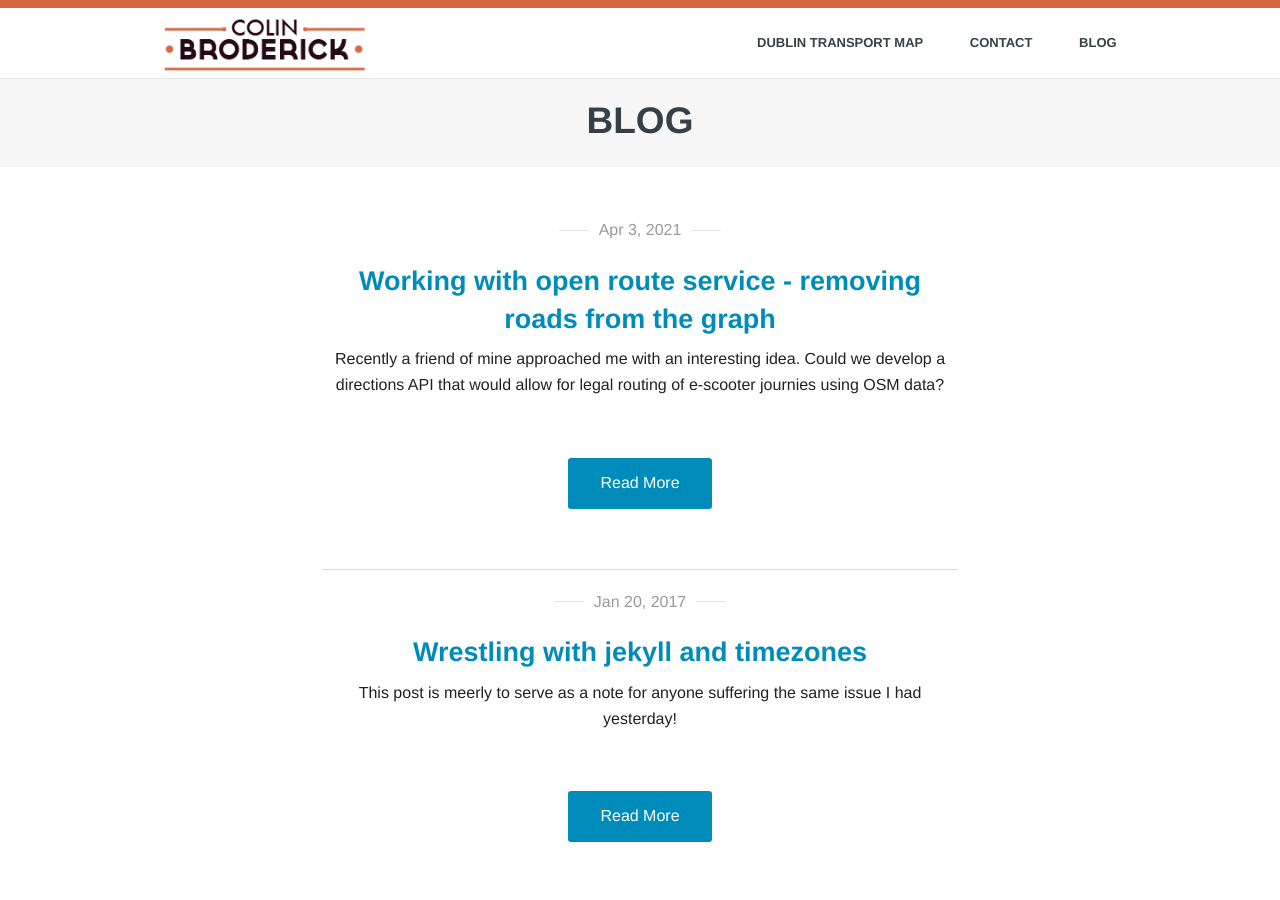
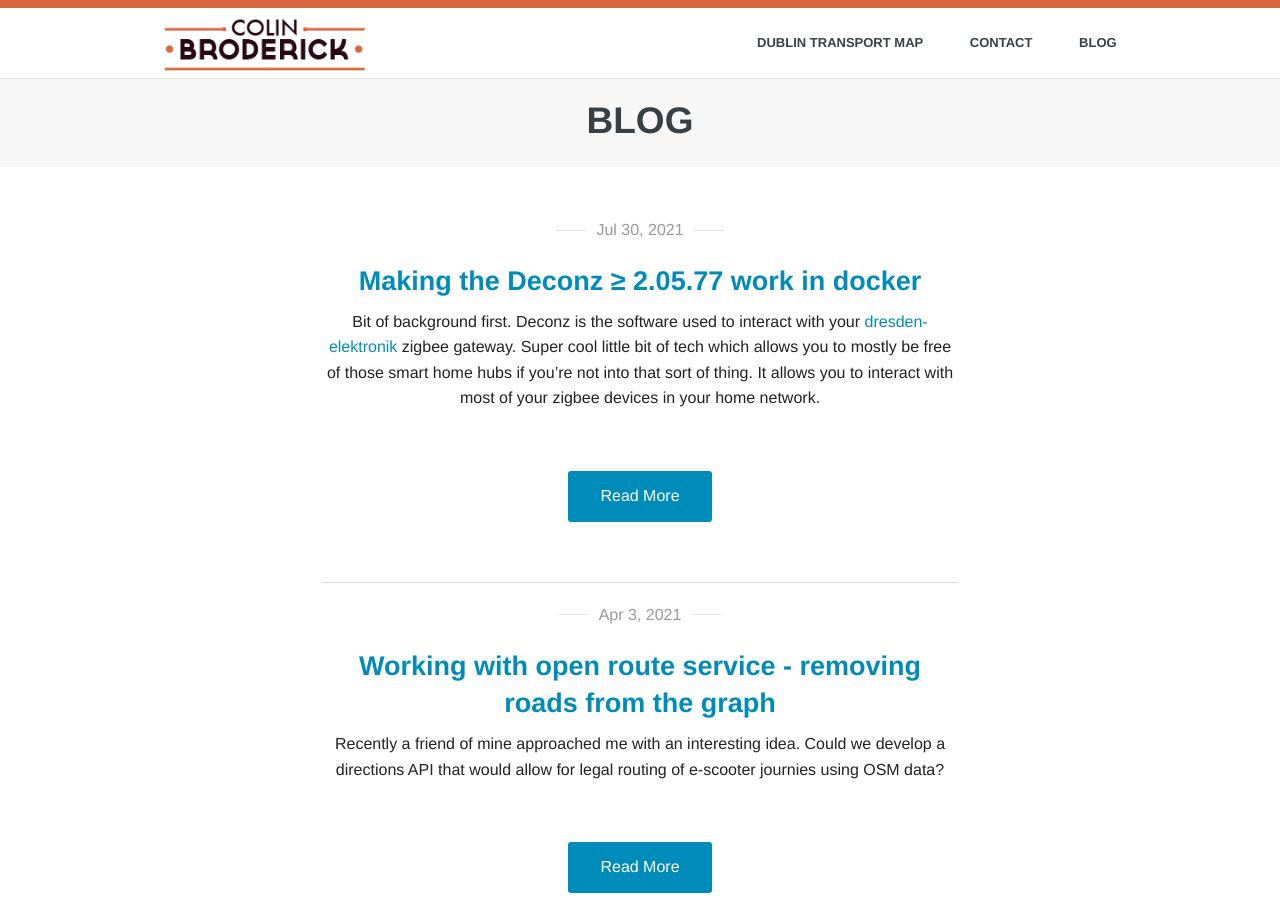
Before and after one commit to rustyb/cbroderickme, a Jekyll site: the page built from blog.md, in a window 1280 px wide and 900 px high. Built offline with Jekyll 4.4.1, drawn with Linux system fonts in a browser that asks for light colours; comment, search, counter and statistics services are not loaded; some of the changed lines change nothing that is shown.

Commit message:
Add post about deconz issues

````diff
--- a/_layouts/default1.html
+++ b/_layouts/default1.html
@@ -101,7 +101,7 @@
       <hr>
     </div>
     <div id="done" data-bottom="top: 0%;" data-top="top: 0%;" class="small-8 columns">
-      <p>© 2016 <a href="http://github.com/rustyb/">Colin Broderick</a>. Source code is available on
+      <p>© 2015 - {{ 'now' | date: "%Y" }} <a href="http://github.com/rustyb/">Colin Broderick</a>. Source code is available on
       the <a href="https://github.com/rustyb/cbroderickme">GitHub</a>.</p>
     </div>
     <div class="small-4 columns">
--- /dev/null
+++ b/_posts/2021-07-30-updating-deconz-docker.md
@@ -0,0 +1,123 @@
+---
+layout: post
+title:  "Making the Deconz &GreaterEqual; 2.05.77 work in docker"
+categories: blog
+tags: homeassistant, iot, deconz, docker
+published: true
+---
+
+Bit of background first. Deconz is the software used to interact with your [dresden-elektronik](https://www.dresden-elektronik.com/) zigbee gateway. Super cool little bit of tech which allows you to mostly be free of those smart home hubs if you're not into that sort of thing. It allows you to interact with most of your zigbee devices in your home network.
+
+In my case it's connected to home assistant with the Deconz Rest API plugin which comes as part of the docker image kindly provided by [marthoc/docker-deconz](https://github.com/marthoc/docker-deconz). I was running a version of the software from 2 years ago and was having trouble getting some new smart plugs to pair so I thought why not upgrade the image will be easy. Sadly the whole day later I finally figured out what I needed to do.
+
+The main problem was that the rest interface was not available even though the interface with the gateway was working, which could be verified using VNC.
+
+I discovered this pesky line in the logs early on but kept ignoring it thinking it wasn't a problem, spoiler it was:
+
+```bash
+deconz_dc | 09:33:27:106 HTTP Server listen on address 0.0.0.0, port: 8087, root: /usr/share/deCONZ/webapp/
+deconz_dc | 09:33:27:254 COM: /dev/ttyACM0 :  (0x1CF1/0x0030)
+deconz_dc | 09:33:27:254 COM: /dev/ttyS4 :  (0x0000/0x0000)
+deconz_dc | 09:33:27:255 COM: /dev/ttyS5 :  (0x0000/0x0000)
+deconz_dc | 09:33:27:255 ZCLDB init file /root/.local/share/dresden-elektronik/deCONZ/zcldb.txt
+deconz_dc | 09:33:27:291 /usr/bin/../share/deCONZ/plugins no plugin directory found 👈👈👈👈👈👈👈
+```
+
+So even though that directory does exist with the plugins at that path for some reason in the buster-10-slim image being used as the base image deconz cannot read the path `/usr/bin/../share/deCONZ/plugins`. Any one have any idea why that's the case?
+
+Thanks to the issues [#159](https://github.com/marthoc/docker-deconz/issues/159) and [#342](https://github.com/marthoc/docker-deconz/issues/342) lead me in the right direction that it had something to do with the base image.
+
+Digging into the history of the Dockerfile for the amd64 build I see that the base image was changed from [`balenalib/amd64-debian:stretch-run`](https://github.com/marthoc/docker-deconz/blob/a3ce11b1adcfbd3b37d95b0abb9f02e94cc2e193/amd64/Dockerfile) to [`debian:10.x-slim`](https://github.com/marthoc/docker-deconz/blob/8998f3cd1933d8596bea0caef815d9bebc4e23fa/amd64/Dockerfile) and any image built since then does not work for me. I tried multiple different Debian Buster iamges but nothing would work for. So in the end I decided to try build it with the old stretch image. Low and behold it worker :)
+
+This is the final Dockerfile I settled on to finally make it work.
+
+```Dockerfile
+FROM balenalib/amd64-debian:stretch-run
+
+# Build arguments
+ARG VERSION
+ARG CHANNEL
+
+# Runtime environment variables
+ENV DEBIAN_FRONTEND=noninteractive \
+    DECONZ_VERSION=${VERSION} \
+    DECONZ_WEB_PORT=80 \
+    DECONZ_WS_PORT=443 \
+    DEBUG_INFO=1 \
+    DEBUG_APS=0 \
+    DEBUG_ZCL=0 \
+    DEBUG_ZDP=0 \
+    DEBUG_OTAU=0 \
+    DECONZ_DEVICE=0 \
+    DECONZ_VNC_MODE=0 \
+    DECONZ_VNC_DISPLAY=0 \
+    DECONZ_VNC_PASSWORD=changeme \
+    DECONZ_VNC_PASSWORD_FILE=0 \
+    DECONZ_VNC_PORT=5900 \
+    DECONZ_NOVNC_PORT=6080 \
+    DECONZ_UPNP=1
+
+# Install deCONZ dependencies
+RUN apt-get update && \
+    apt-get install -y \
+        curl \
+        kmod \
+        libcap2-bin \
+        libqt5core5a \
+        libqt5gui5 \
+        libqt5network5 \
+        libqt5serialport5 \
+        libqt5sql5 \
+        libqt5websockets5 \
+        libqt5widgets5 \
+        lsof \
+        sqlite3 \
+        tigervnc-standalone-server \
+        tigervnc-common \
+        novnc \
+        websockify \
+        openbox \
+        xfonts-base \
+        xfonts-scalable && \
+    apt-get clean && \
+    rm -rf /var/lib/apt/lists/*
+
+# Workaround required on amd64 to address issue #292
+RUN apt-get update && \
+    apt-get install -y \
+        binutils && \
+    apt-get clean && \
+    rm -rf /var/lib/apt/lists/* && \
+    strip --remove-section=.note.ABI-tag /usr/lib/x86_64-linux-gnu/libQt5Core.so.5
+
+# Add start.sh and Conbee udev data; set execute permissions
+COPY root /
+RUN chmod +x /start.sh && \
+    chmod +x /firmware-update.sh
+
+# Add deCONZ, install deCONZ, make OTAU dir
+ADD http://deconz.dresden-elektronik.de/ubuntu/${CHANNEL}/deconz-${DECONZ_VERSION}-qt5.deb /deconz.deb
+ENV TERM="xterm"
+RUN dpkg -i /deconz.deb && \
+    rm -f /deconz.deb && \
+    mkdir /root/otau && \
+    chown root:root /usr/bin/deCONZ*
+
+VOLUME [ "/root/.local/share/dresden-elektronik/deCONZ" ]
+
+EXPOSE ${DECONZ_WEB_PORT} ${DECONZ_WS_PORT} ${DECONZ_VNC_PORT} ${DECONZ_NOVNC_PORT}
+
+ENTRYPOINT [ "/start.sh" ]
+```
+
+
+Building the image
+
+```bash
+git clone git@github.com:marthoc/docker-deconz.git
+cd docker-deconz/amd64
+# edit the Dockerfile
+docker build --build-arg VERSION=2.12.02 --build-arg CHANNEL=beta -t "<USERNAME>/deconz:local" ./
+```
+
+You're off to the races.
````
